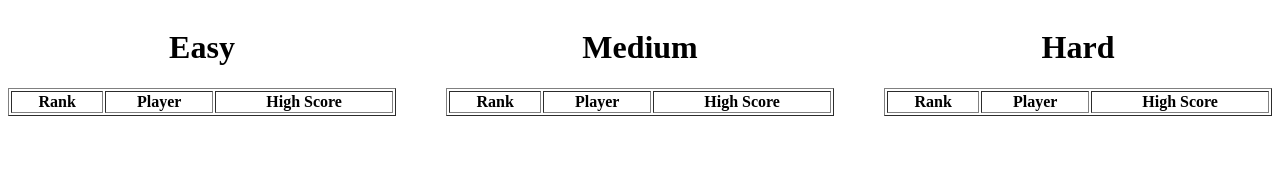
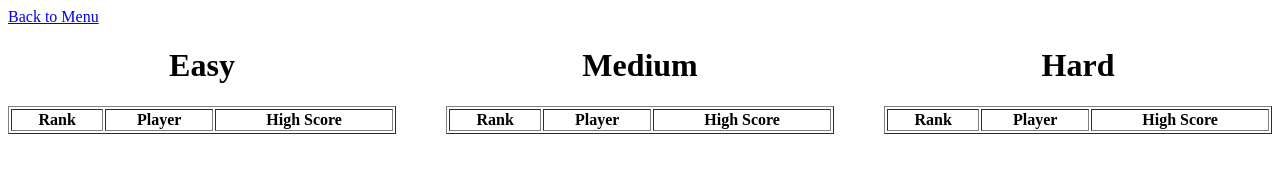
Before and after one commit to fushdd/JavaScript_project, a website: page leaderboard.html in a window 1280 px wide. Drawn offline with Linux system fonts and the light colour scheme; no server answers.

Commit message:
forgot the back button

```diff
--- a/leaderboard.html
+++ b/leaderboard.html
@@ -5,7 +5,9 @@
     <meta name="viewport" content="width=device-width, initial-scale=1.0">
     <title>Document</title>
 </head>
-<body style="display: grid; grid-template-columns: 1fr 1fr 1fr; gap: 10px 50px;">
+<body>
+    <a href="./main.html">Back to Menu</a>
+    <div style="display: grid; grid-template-columns: 1fr 1fr 1fr; gap: 10px 50px;">
         <table id="easy" border="1">
             <caption><h1>Easy</h1></caption>
             <thead>
@@ -36,6 +38,8 @@
             <tbody>
             </tbody>
         </table>
+    </div>
+
 
     <script type="module">
         import { load_data } from './user_info.js';
```
Lines whose indentation alone changed are shown as unchanged.
